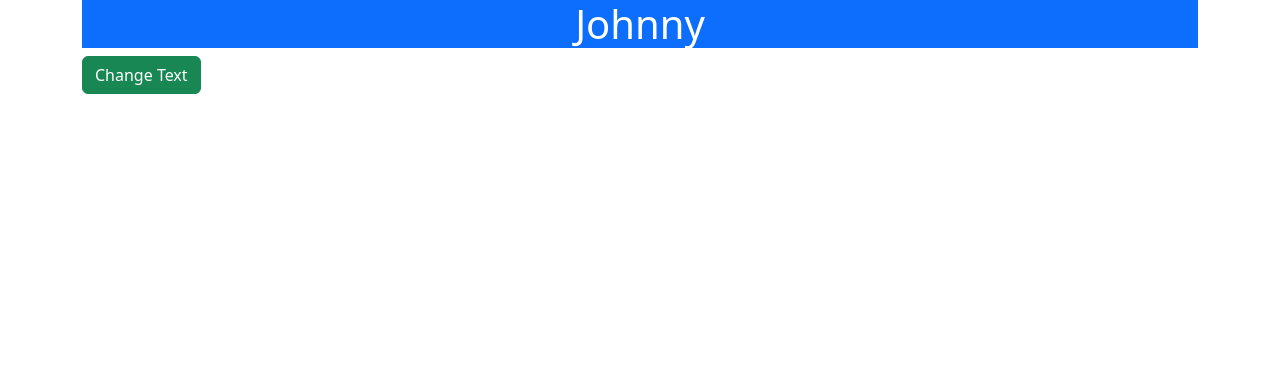
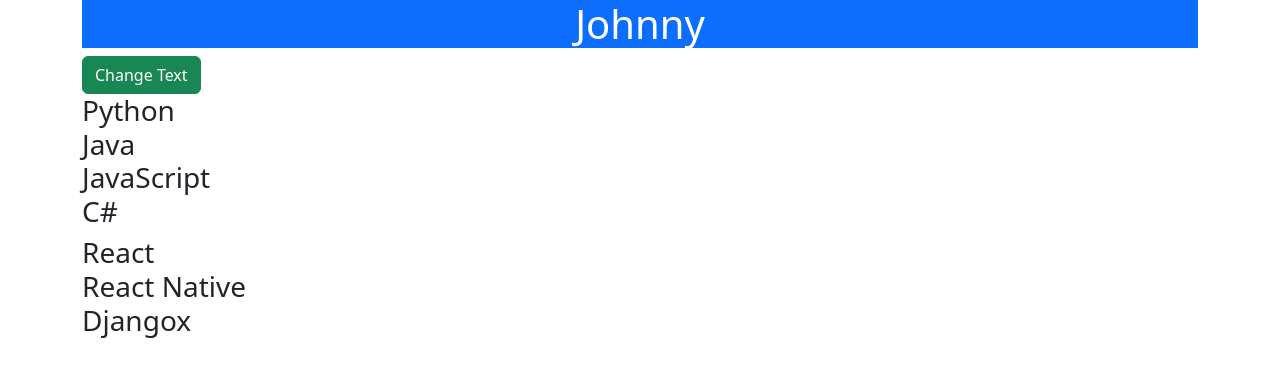
Before and after one commit to JimAdediran/News_site, a React (Create React App) app in the folder Frontend/news_site/: page / in a window 1280 px wide. Shown: the top 376 px of the page. Built offline with nearby package versions, Linux system fonts and the light colour scheme.

Commit message:
created Example and Example2 components

```diff
--- a/Frontend/news_site/src/App.js
+++ b/Frontend/news_site/src/App.js
@@ -4,6 +4,8 @@
 import FunComponent from './components/FunComponent';
 import MyClass from './components/MyClass';
 import Name from './components/Name'
+import Example from './components/Example';
+import Example2 from './components/Example2';
 
 function App() {
 
@@ -15,6 +17,8 @@
   return (
     <div className="container">
       <Name />
+      <Example names = {['Python', 'Java', 'JavaScript', 'C#']}/>
+      <Example2 names = {['React', 'React Native', 'Djangox']}/>
     </div>
   );
 }
--- a/Frontend/news_site/src/components/Example.js
+++ b/Frontend/news_site/src/components/Example.js
@@ -1,12 +1,24 @@
 import React from "react";
 
-function Example() {
+function myElement(names){
+    return names.map(name =>
+        <div key={name}>
+        {`${name}`}
+        </div>
+        )
+}
+
+function Example(props) {
     return(
         <div>
+            <h3>
 
+                {myElement(props.names)}
+
+            </h3>
         </div>
     )
 }
 
 
-export default Example
+export default Example;
--- /dev/null
+++ b/Frontend/news_site/src/components/Example2.js
@@ -0,0 +1,27 @@
+import React, {Component} from 'react';
+
+
+
+class Example2 extends Component {
+
+    myElement(names){
+        return names.map(name =>
+            <div key={name}>
+            {`${name}`}
+            </div>
+            )
+    };
+
+
+    render(){
+        return(
+            <h3>
+
+            {this.myElement(this.props.names)}
+
+            </h3>
+        )
+    }
+}
+
+export default Example2;
```
